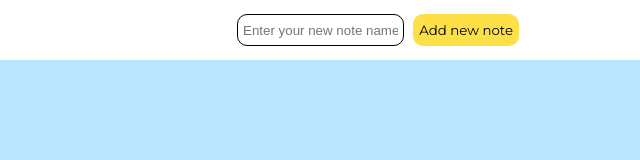
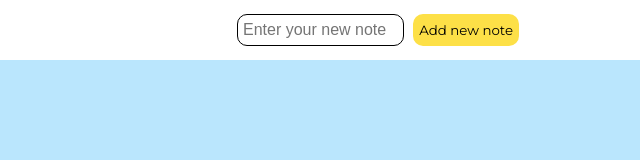
Before and after one commit to GO0drag0n/NotesApp, a plain HTML site: page index.html in a window 1280 px wide. Shown: the full height of the page, 317-957 px from the left. Drawn offline with Linux system fonts and the light colour scheme.

Commit message:
IOS auto zoom on text field FIX

```diff
--- a/index.css
+++ b/index.css
@@ -7,7 +7,6 @@ body {
   width: 100%;
   font-family: 'Montserrat', sans-serif;
   background-color: #bae6fd;
-
 }
 
 .logo {
@@ -152,7 +151,18 @@ h4 {
   font-family: 'Montserrat', sans-serif;
 }
 
+
+@media screen and (-webkit-min-device-pixel-ratio:0) {
+  select,
+  textarea,
+  input {
+    font-size: 16px;
+  }
+}
+
 @media only screen and (max-width: 600px) {
+
+
   .logo {
     display: none;
   }
--- a/index.html
+++ b/index.html
@@ -24,7 +24,7 @@
 
 
         <div class="inputNeswNote">
-            <input type="text" class="inputNoteName" id="inputNoteName" placeholder="Enter your new note name" onkeypress="pressEnter(event)">
+            <input type="text" class="inputNoteName" id="inputNoteName" placeholder="Enter your new note" onkeypress="pressEnter(event)">
             <button class="addNoteBtn" onclick="createNewNote()"><span>Add new note</span></button>
         </div>
         <img src="./assets/logo 50x50.png" alt="logo" class="logo">
```
